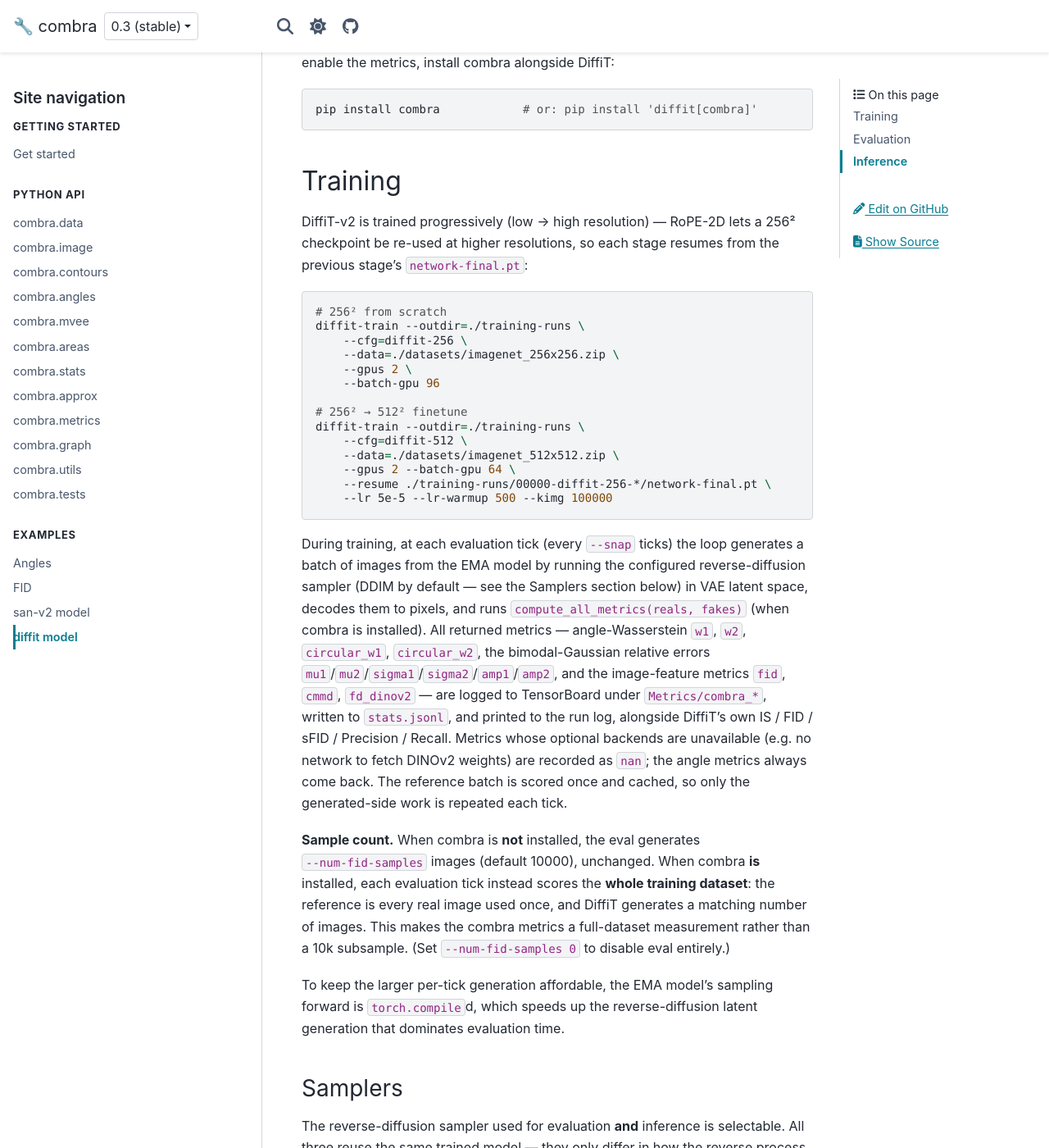
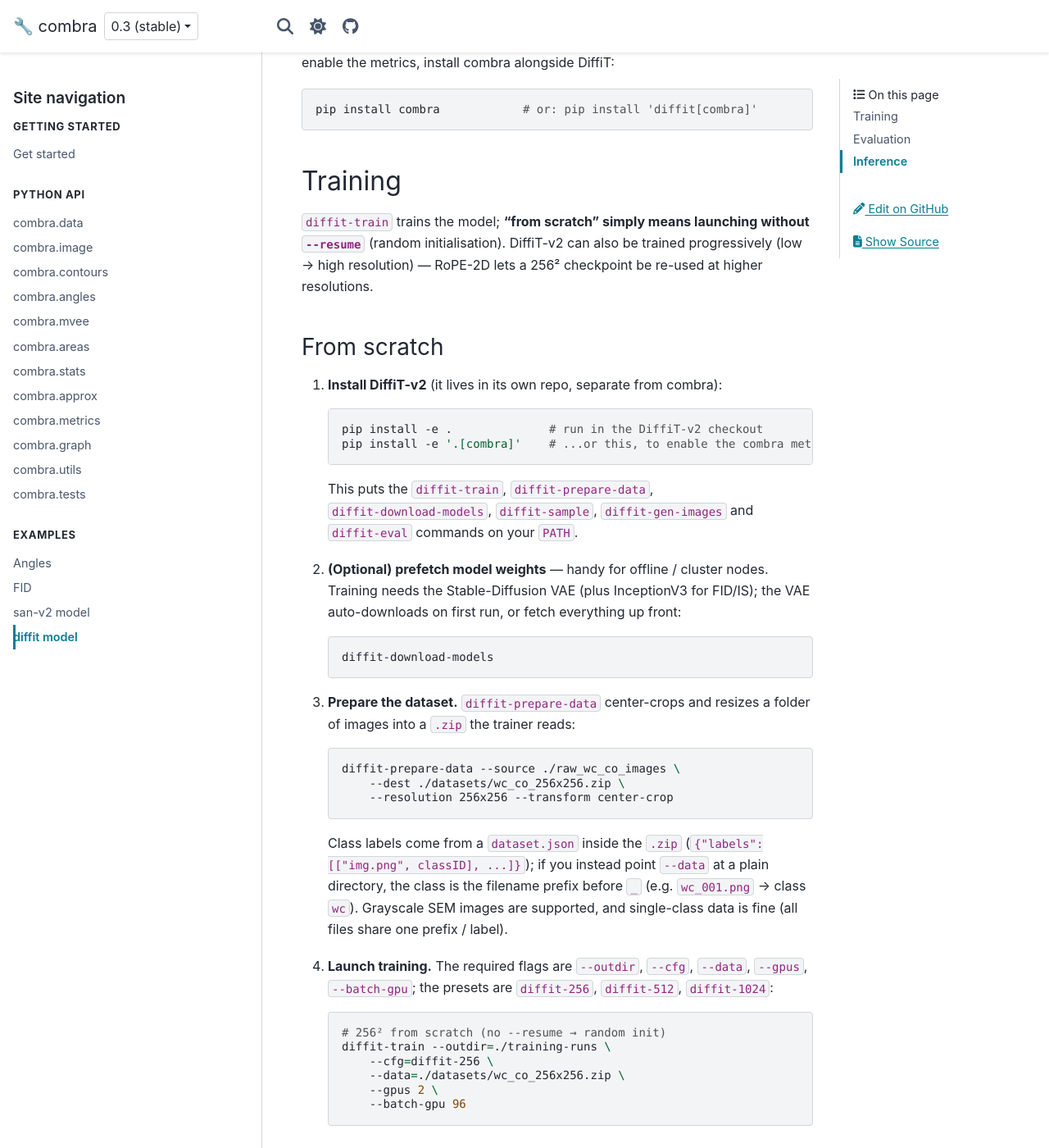
Before and after one commit to dkagramanyan/wc_cv, a Sphinx documentation site: the page built from docs/examples/diffit.md, in a window 1280 px wide and 1400 px high, scrolled down 323 px. Shown: the whole window at 82% size. Built offline with Sphinx 7.4.7 and the PyData theme 0.15.4, drawn with Linux system fonts in a browser that asks for light colours; some of the changed text lies outside the part shown.

Commit message:
docs: add "train DiffiT from scratch" guide + quick example
Restructure the Training section with a step-by-step from-scratch flow
(install, optional weight prefetch, dataset prep via diffit-prepare-data,
launch — clarifying that from scratch = no --resume) and a minimal
single-GPU smoke-test example. Split the progressive finetune into its own
subsection.

Co-Authored-By: Claude Opus 4.8 (1M context) <noreply@anthropic.com>
Claude-Session: https://claude.ai/code/session_01KY2mLeedmeuuX6btm3QmuY

````diff
--- a/docs/examples/diffit.md
+++ b/docs/examples/diffit.md
@@ -16,22 +16,86 @@ pip install combra            # or: pip install 'diffit[combra]'
 
 ## Training
 
-DiffiT-v2 is trained progressively (low → high resolution) — RoPE-2D lets a 256²
-checkpoint be re-used at higher resolutions, so each stage resumes from the
-previous stage's `network-final.pt`:
+`diffit-train` trains the model; **"from scratch" simply means launching without
+`--resume`** (random initialisation). DiffiT-v2 can also be trained progressively
+(low → high resolution) — RoPE-2D lets a 256² checkpoint be re-used at higher
+resolutions.
+
+### From scratch
+
+1. **Install DiffiT-v2** (it lives in its own repo, separate from combra):
+
+   ```bash
+   pip install -e .              # run in the DiffiT-v2 checkout
+   pip install -e '.[combra]'    # ...or this, to enable the combra metrics below
+   ```
+
+   This puts the `diffit-train`, `diffit-prepare-data`, `diffit-download-models`,
+   `diffit-sample`, `diffit-gen-images` and `diffit-eval` commands on your `PATH`.
+
+2. **(Optional) prefetch model weights** — handy for offline / cluster nodes.
+   Training needs the Stable-Diffusion VAE (plus InceptionV3 for FID/IS); the VAE
+   auto-downloads on first run, or fetch everything up front:
+
+   ```bash
+   diffit-download-models
+   ```
+
+3. **Prepare the dataset.** `diffit-prepare-data` center-crops and resizes a folder
+   of images into a `.zip` the trainer reads:
+
+   ```bash
+   diffit-prepare-data --source ./raw_wc_co_images \
+       --dest ./datasets/wc_co_256x256.zip \
+       --resolution 256x256 --transform center-crop
+   ```
+
+   Class labels come from a `dataset.json` inside the `.zip`
+   (`{"labels": [["img.png", classID], ...]}`); if you instead point `--data` at a
+   plain directory, the class is the filename prefix before `_` (e.g. `wc_001.png` →
+   class `wc`). Grayscale SEM images are supported, and single-class data is fine
+   (all files share one prefix / label).
+
+4. **Launch training.** The required flags are `--outdir`, `--cfg`, `--data`,
+   `--gpus`, `--batch-gpu`; the presets are `diffit-256`, `diffit-512`,
+   `diffit-1024`:
+
+   ```bash
+   # 256² from scratch (no --resume → random init)
+   diffit-train --outdir=./training-runs \
+       --cfg=diffit-256 \
+       --data=./datasets/wc_co_256x256.zip \
+       --gpus 2 \
+       --batch-gpu 96
+   ```
+
+### Quick example (single-GPU smoke test)
+
+A short run to confirm the whole pipeline works end-to-end before committing to a
+long job. It uses one GPU, a tiny `--kimg` budget, and `--num-fid-samples 0` to skip
+evaluation entirely (so it needs neither combra nor InceptionV3):
 
 ```bash
-# 256² from scratch
-diffit-train --outdir=./training-runs \
-    --cfg=diffit-256 \
-    --data=./datasets/imagenet_256x256.zip \
-    --gpus 2 \
-    --batch-gpu 96
+diffit-train --outdir ./training-runs --cfg diffit-256 \
+    --data ./datasets/wc_co_256x256.zip \
+    --gpus 1 --batch-gpu 8 \
+    --kimg 200 --tick 5 --snap 5 --num-fid-samples 0
+```
 
+Watch it in TensorBoard with `tensorboard --logdir ./training-runs`. Add `-n` /
+`--dry-run` to print the resolved options and exit without training (see the Dry run
+section below). Drop `--num-fid-samples 0` to re-enable the combra/FID eval (DDIM by
+default).
+
+### Progressive finetuning
+
+Each higher-resolution stage resumes from the previous stage's `network-final.pt`:
+
+```bash
 # 256² → 512² finetune
 diffit-train --outdir=./training-runs \
     --cfg=diffit-512 \
-    --data=./datasets/imagenet_512x512.zip \
+    --data=./datasets/wc_co_512x512.zip \
     --gpus 2 --batch-gpu 64 \
     --resume ./training-runs/00000-diffit-256-*/network-final.pt \
     --lr 5e-5 --lr-warmup 500 --kimg 100000
````
